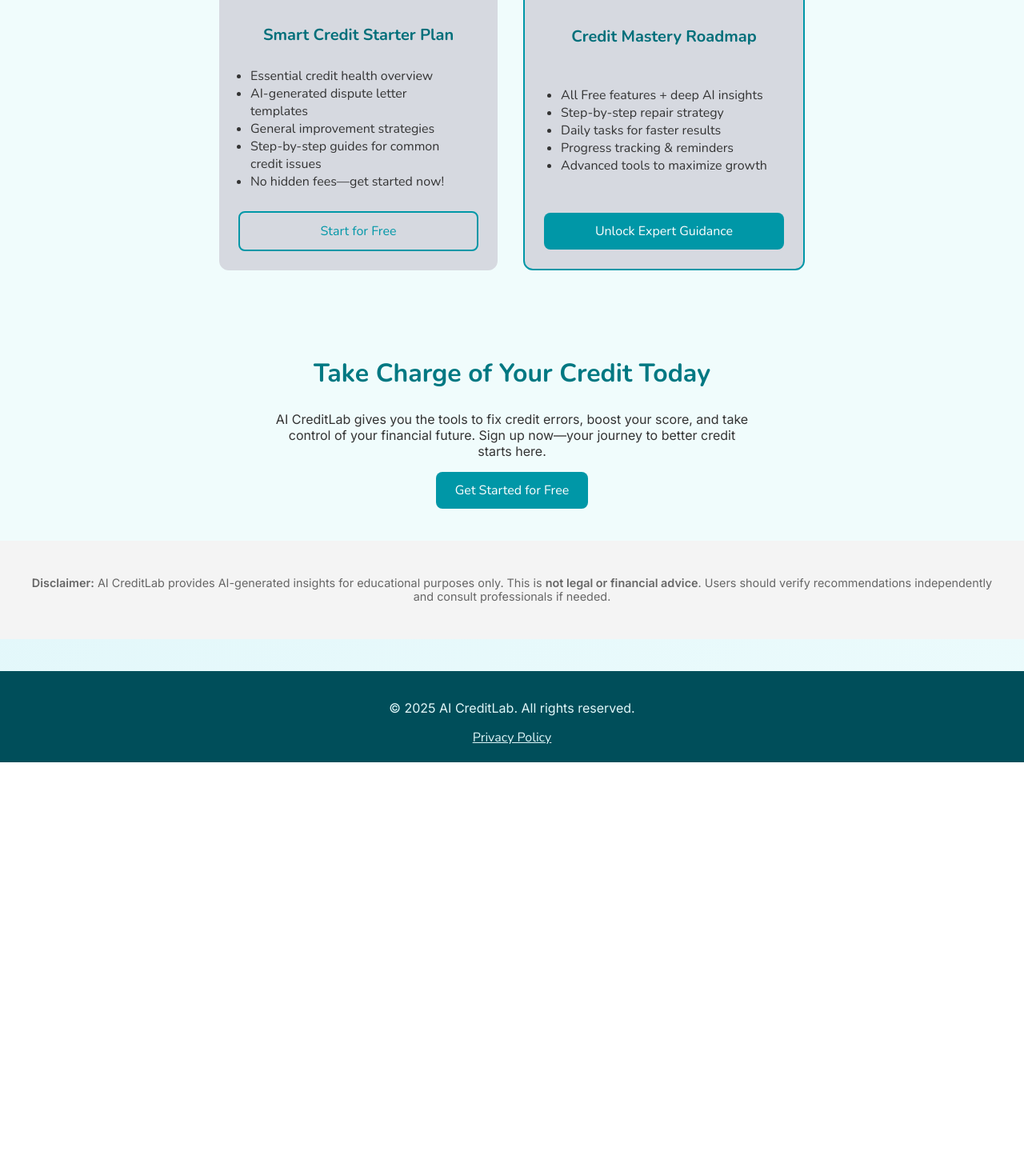
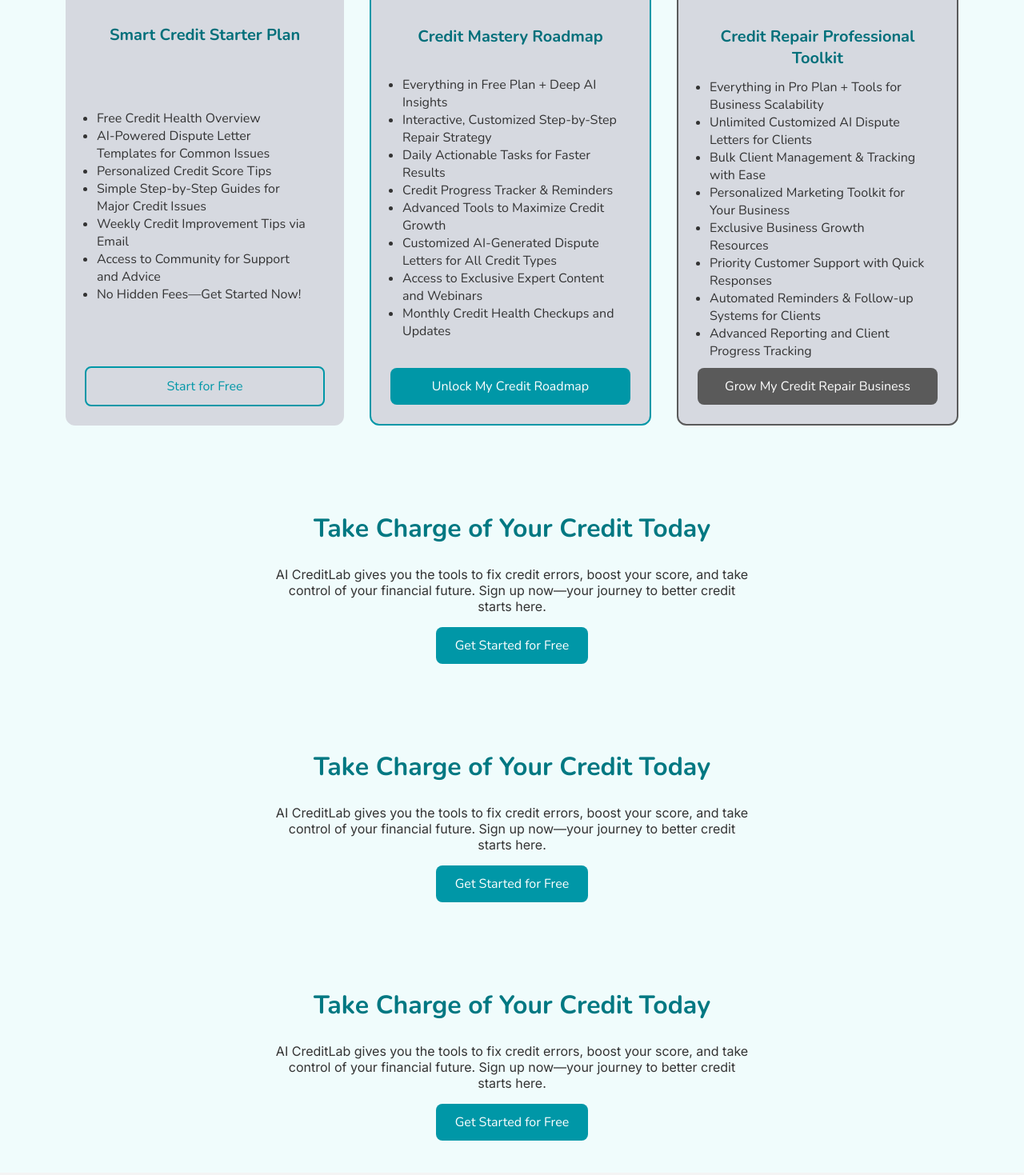
Before and after one commit to KatrinaFinney/aicreditlab, a Next.js app: page / in a window 1280 px wide. Shown: the part 2301-3770 px from the top of the page at 80% size. Before the commit the page ends 3254 px from the top, so only its background shows below. Built offline with nearby package versions, Linux system fonts and the light colour scheme; no server answers.

Commit message:
updating tiers

```diff
--- a/src/app/page.tsx
+++ b/src/app/page.tsx
@@ -463,9 +463,9 @@
       color: "#333",
     }}
   >
-          Whether you&apos;re just getting started or ready to take full control of your credit,
-          we&apos;ve got a plan for you.
-        </p>
+    Whether you&apos;re just getting started or ready to take full control of your credit, we&rsquo;ve got a plan for you.</p>
+
+
 
   <div
     style={{
@@ -482,7 +482,7 @@
         padding: "24px",
         borderRadius: "12px",
         width: "300px",
-              minHeight: "300px",
+        minHeight: "350px",
         textAlign: "center",
         display: "flex",
         flexDirection: "column",
@@ -511,11 +511,13 @@
           padding: 0,
         }}
       >
-              <li>Essential credit health overview</li>
-              <li>AI-generated dispute letter templates</li>
-              <li>General improvement strategies</li>
-              <li>Step-by-step guides for common credit issues</li>
-              <li>No hidden fees—get started now!</li>
+        <li>Free Credit Health Overview</li>
+        <li>AI-Powered Dispute Letter Templates for Common Issues</li>
+        <li>Personalized Credit Score Tips</li>
+        <li>Simple Step-by-Step Guides for Major Credit Issues</li>
+        <li>Weekly Credit Improvement Tips via Email</li>
+        <li>Access to Community for Support and Advice</li>
+        <li>No Hidden Fees—Get Started Now!</li>
       </ul>
       <Link href="/sign-in" passHref
         style={{
@@ -534,9 +536,7 @@
         onMouseLeave={(e) => (e.currentTarget.style.backgroundColor = "transparent")}
       >
         Start for Free
-
       </Link>
-
     </div>
 
     {/* Pro Plan */}
@@ -546,7 +546,7 @@
         padding: "24px",
         borderRadius: "12px",
         width: "300px",
-              minHeight: "300px",
+        minHeight: "350px",
         textAlign: "center",
         display: "flex",
         flexDirection: "column",
@@ -576,11 +576,14 @@
           padding: 0,
         }}
       >
-              <li>All Free features + deep AI insights</li>
-              <li>Step-by-step repair strategy</li>
-              <li>Daily tasks for faster results</li>
-              <li>Progress tracking &amp; reminders</li>
-              <li>Advanced tools to maximize growth</li>
+        <li>Everything in Free Plan + Deep AI Insights</li>
+        <li>Interactive, Customized Step-by-Step Repair Strategy</li>
+        <li>Daily Actionable Tasks for Faster Results</li>
+        <li>Credit Progress Tracker & Reminders</li>
+        <li>Advanced Tools to Maximize Credit Growth</li>
+        <li>Customized AI-Generated Dispute Letters for All Credit Types</li>
+        <li>Access to Exclusive Expert Content and Webinars</li>
+        <li>Monthly Credit Health Checkups and Updates</li>
       </ul>
       <Link
         href="/sign-in"
@@ -598,7 +601,73 @@
         onMouseEnter={(e) => (e.currentTarget.style.backgroundColor = TEAL_HOVER)}
         onMouseLeave={(e) => (e.currentTarget.style.backgroundColor = TEAL_BUTTON)}
       >
-              Unlock Expert Guidance
+        Unlock My Credit Roadmap
+      </Link>
+    </div>
+
+    {/* Professional Plan */}
+    <div
+      style={{
+        backgroundColor: CARD_BG,
+        padding: "24px",
+        borderRadius: "12px",
+        width: "300px",
+        minHeight: "350px",
+        textAlign: "center",
+        display: "flex",
+        flexDirection: "column",
+        justifyContent: "space-between",
+        border: "2px solid #5A5A5A",
+      }}
+    >
+      <h3
+        style={{
+          fontSize: "1.25rem",
+          fontWeight: "bold",
+          color: "#006F7A",
+          marginBottom: "12px",
+        }}
+      >
+        Credit Repair Professional Toolkit
+      </h3>
+      <ul
+        style={{
+          color: "#333",
+          listStyleType: "disc",
+          listStylePosition: "outside",
+          marginLeft: "1rem",
+          textAlign: "left",
+          margin: "0 auto",
+          maxWidth: "90%",
+          padding: 0,
+        }}
+      >
+        <li>Everything in Pro Plan + Tools for Business Scalability</li>
+        <li>Unlimited Customized AI Dispute Letters for Clients</li>
+        <li>Bulk Client Management & Tracking with Ease</li>
+        <li>Personalized Marketing Toolkit for Your Business</li>
+        <li>Exclusive Business Growth Resources</li>
+        <li>Priority Customer Support with Quick Responses</li>
+        <li>Automated Reminders & Follow-up Systems for Clients</li>
+        <li>Advanced Reporting and Client Progress Tracking</li>
+      </ul>
+      <Link
+        href="/sign-in"
+        style={{
+          marginTop: "10px",
+          display: "inline-block",
+          padding: "0.75rem 1.5rem",
+          borderRadius: "0.5rem",
+          backgroundColor: "#5A5A5A", // More appealing color for Professional Plan
+          color: "white",
+          fontWeight: 500,
+          textDecoration: "none",
+          transition: "background-color 0.3s ease",
+        }}
+        onMouseEnter={(e) => (e.currentTarget.style.backgroundColor = "#444")}
+        onMouseLeave={(e) => (e.currentTarget.style.backgroundColor = "#5A5A5A")}
+      >
+        Grow My Credit Repair Business
       </Link>
     </div>
   </div>
@@ -629,11 +698,9 @@
       color: "#333",
     }}
   >
-          AI CreditLab gives you the tools to fix credit errors, boost your score, and take control of
-          your financial future. Sign up now—your journey to better credit starts here.
+    AI CreditLab gives you the tools to fix credit errors, boost your score, and take control of your financial future. Sign up now—your journey to better credit starts here.
   </p>
   <Link href="/sign-in" passHref
-
     style={{
       display: "inline-block",
       padding: "0.75rem 1.5rem",
@@ -648,10 +715,101 @@
     onMouseLeave={(e) => (e.currentTarget.style.backgroundColor = TEAL_BUTTON)}
   >
     Get Started for Free
+  </Link>
+</div>
 
+
+{/* 5. CTA SECTION */}
+<div
+  className="animate"
+  style={{
+    backgroundColor: "#f0fcfc",
+    padding: "40px",
+    textAlign: "center",
+  }}
+>
+  <h2
+    style={{
+      fontSize: "2rem",
+      fontWeight: 700,
+      color: "#007882",
+    }}
+  >
+    Take Charge of Your Credit Today
+  </h2>
+  <p
+    style={{
+      margin: "16px auto",
+      maxWidth: "600px",
+      color: "#333",
+    }}
+  >
+    AI CreditLab gives you the tools to fix credit errors, boost your score, and take control of your financial future. Sign up now—your journey to better credit starts here.
+  </p>
+  <Link href="/sign-in" passHref
+    style={{
+      display: "inline-block",
+      padding: "0.75rem 1.5rem",
+      borderRadius: "0.5rem",
+      backgroundColor: TEAL_BUTTON,
+      color: "white",
+      fontWeight: 500,
+      textDecoration: "none",
+      transition: "background-color 0.3s ease",
+    }}
+    onMouseEnter={(e) => (e.currentTarget.style.backgroundColor = TEAL_HOVER)}
+    onMouseLeave={(e) => (e.currentTarget.style.backgroundColor = TEAL_BUTTON)}
+  >
+    Get Started for Free
   </Link>
+</div>
 
+
+{/* 5. CTA SECTION */}
+<div
+  className="animate"
+  style={{
+    backgroundColor: "#f0fcfc",
+    padding: "40px",
+    textAlign: "center",
+  }}
+>
+  <h2
+    style={{
+      fontSize: "2rem",
+      fontWeight: 700,
+      color: "#007882",
+    }}
+  >
+    Take Charge of Your Credit Today
+  </h2>
+  <p
+    style={{
+      margin: "16px auto",
+      maxWidth: "600px",
+      color: "#333",
+    }}
+  >
+    AI CreditLab gives you the tools to fix credit errors, boost your score, and take control of your financial future. Sign up now—your journey to better credit starts here.
+  </p>
+  <Link href="/sign-in" passHref
+    style={{
+      display: "inline-block",
+      padding: "0.75rem 1.5rem",
+      borderRadius: "0.5rem",
+      backgroundColor: TEAL_BUTTON,
+      color: "white",
+      fontWeight: 500,
+      textDecoration: "none",
+      transition: "background-color 0.3s ease",
+    }}
+    onMouseEnter={(e) => (e.currentTarget.style.backgroundColor = TEAL_HOVER)}
+    onMouseLeave={(e) => (e.currentTarget.style.backgroundColor = TEAL_BUTTON)}
+  >
+    Get Started for Free
+  </Link>
 </div>
+
 {/* Disclaimer Section */}
 <div
   className="animate"
```
Lines whose indentation alone changed are shown as unchanged.
